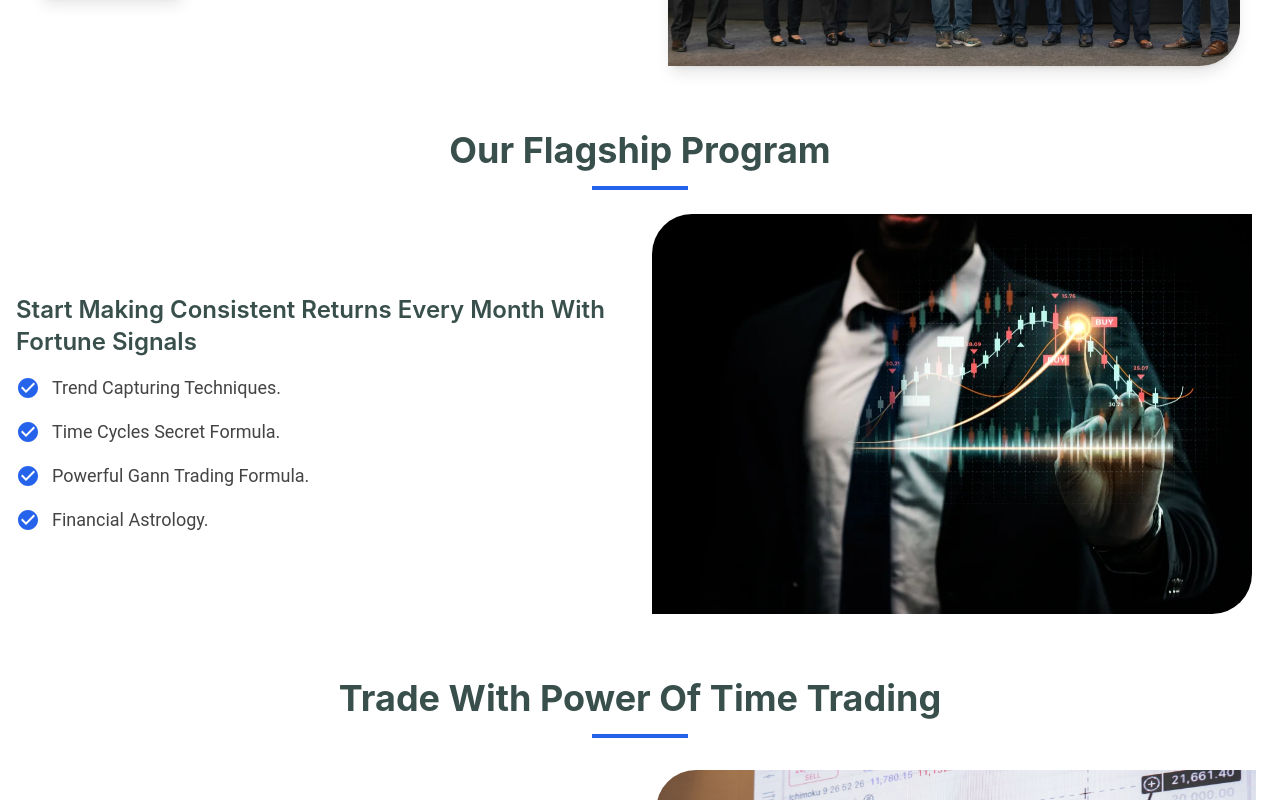
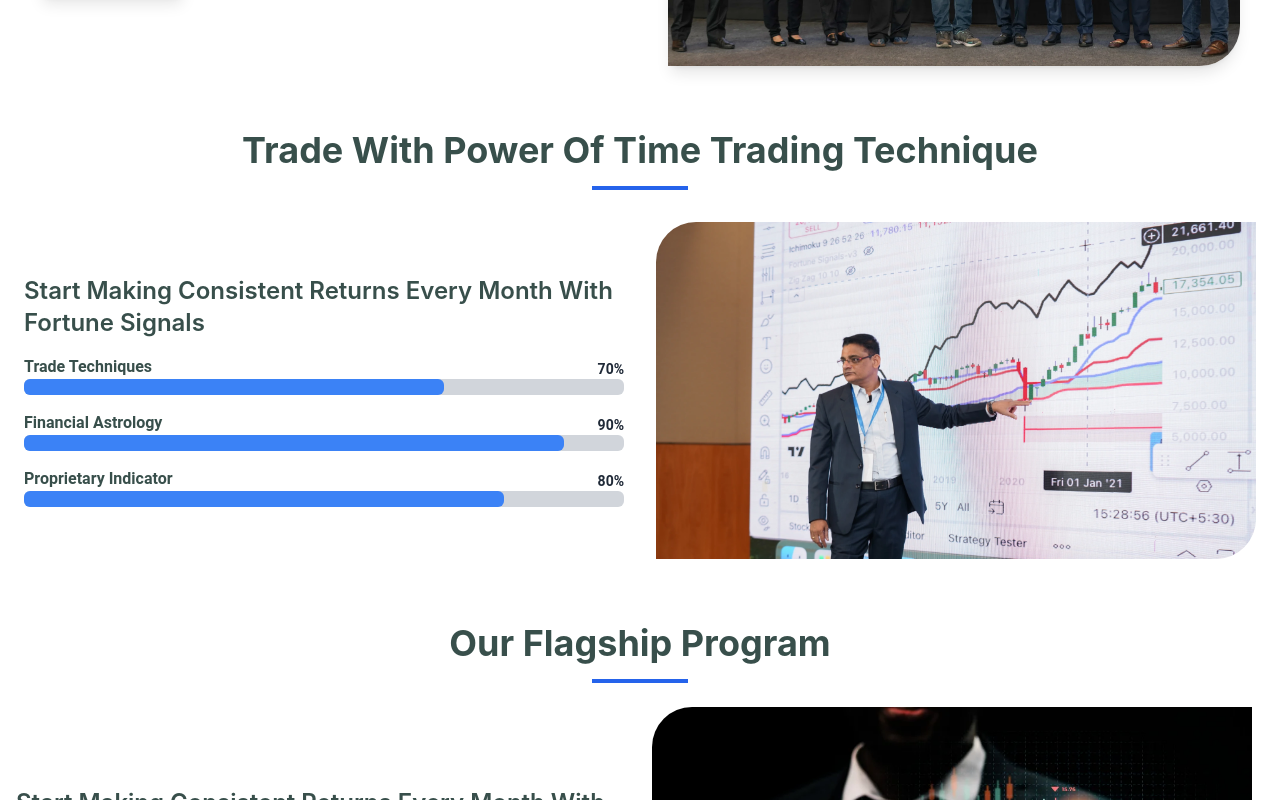
Before and after one commit to Sarvesh-24/FortuneWeb, a React (Create React App) app: page / in a window 1280 px wide. Shown: the part 1180-1980 px from the top of the page. Built offline with nearby package versions, Linux system fonts and the light colour scheme.

Commit message:
app.js changed

```diff
--- a/src/App.js
+++ b/src/App.js
@@ -113,8 +113,8 @@ const App = () => {
 
               <Hero />
               <About />
+              <Indicator />
               <Program />
-              <Indicator />
               <Services />
               <Book />
               {/* <Feedback /> */}
--- a/src/components/Indicator.js
+++ b/src/components/Indicator.js
@@ -18,7 +18,7 @@ const Indicator = () => {
 >
   {/* Section Title */}
   <h2 className="text-3xl md:text-4xl font-bold text-[#384f4b] dark:text-gray-100 text-center mb-4 font-inter">
-    Trade With Power Of Time Trading
+    Trade With Power Of Time Trading Technique
   </h2>
   <div className="w-24 h-1 bg-blue-600 dark:bg-blue-400 mx-auto mb-8"></div>
 
```
